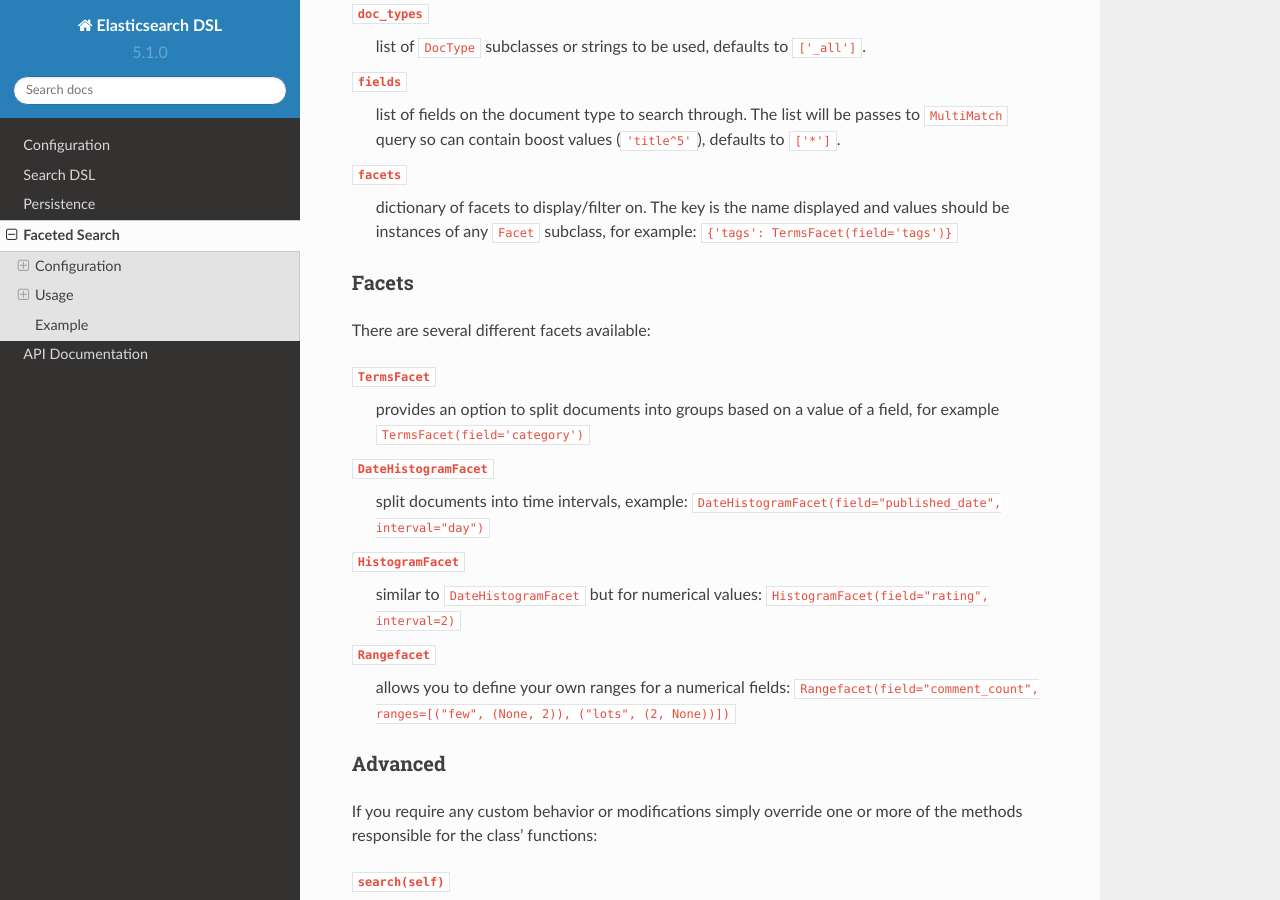
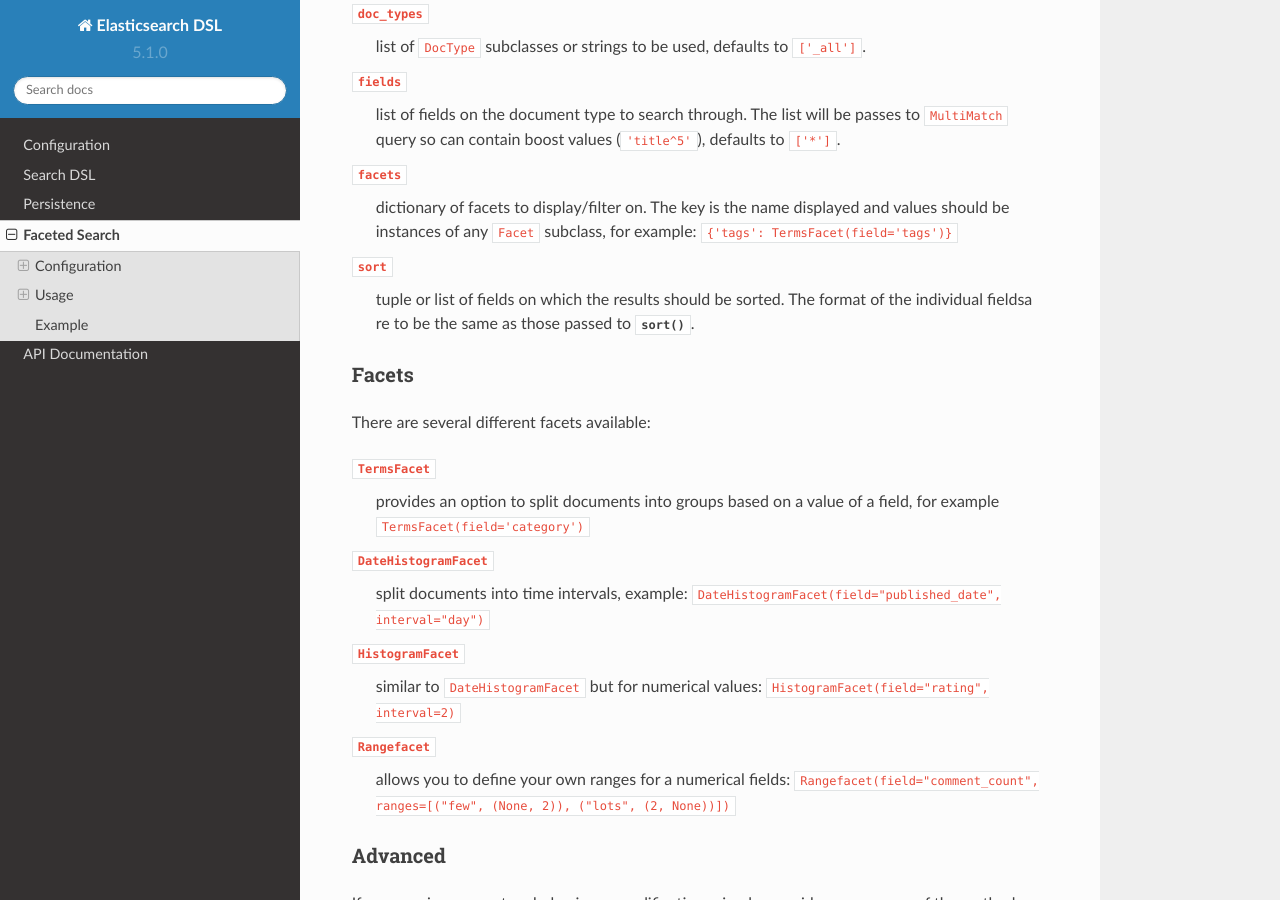
Before and after one commit to elastic/elasticsearch-dsl-py, a Sphinx documentation site: the page built from docs/faceted_search.rst, in a window 1280 px wide and 900 px high, scrolled down 526 px. Built offline with Sphinx 7.4.7 and the Read the Docs theme 2.0.0, drawn with Linux system fonts in a browser that asks for light colours.

Commit message:
Add docs for FacetedSearch.sort

```diff
--- a/docs/faceted_search.rst
+++ b/docs/faceted_search.rst
@@ -33,6 +33,11 @@
   dictionary of facets to display/filter on. The key is the name displayed and
   values should be instances of any ``Facet`` subclass, for example: ``{'tags':
   TermsFacet(field='tags')}``
+
+``sort``
+  tuple or list of fields on which the results should be sorted. The format of
+  the individual fieldsa re to be the same as those passed to
+  :meth:`~elasticsearch_dsl.Search.sort`.
 
 
 Facets
```
